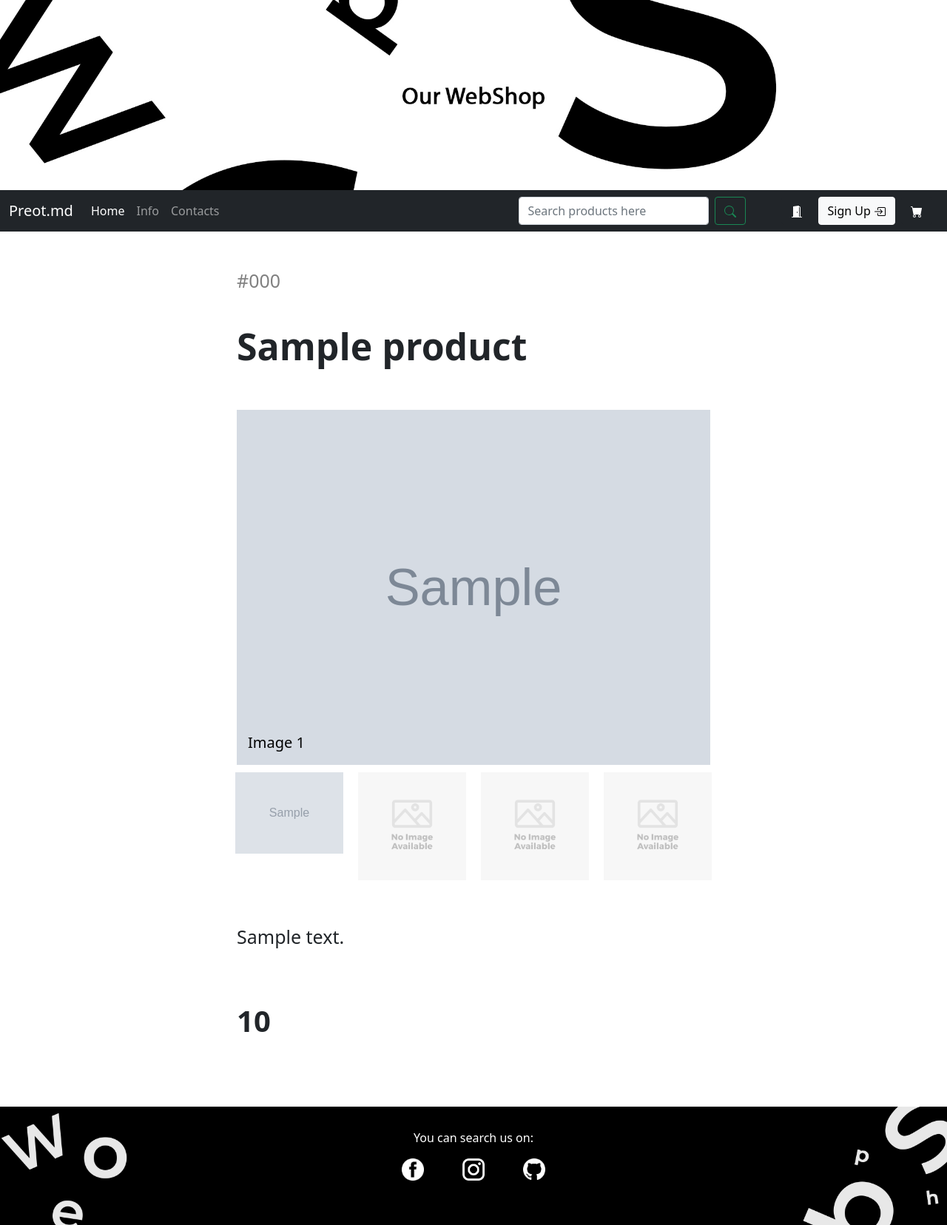
After one commit to sasa-bonta/WebShop_preot.md, a Symfony app: template templates/product/show-product-details.html.twig in a window 1280 px wide. The commit adds this page. Shown: the whole page at 74% size. Run offline with Twig, Linux system fonts and the light colour scheme; the template is opened without the code that fills it: most values are stand-ins (such as "Sample title", 1, 10 or a date in 2020); grey boxes marked "Sample" are stand-in pictures; some libraries are stand-ins or nearby versions.

Commit message:
Display product by code (back + front) work well

```diff
--- a/src/Controller/ProductController.php
+++ b/src/Controller/ProductController.php
@@ -63,7 +63,10 @@ class ProductController extends AbstractController
      */
     public function show(Product $product): Response
     {
-        return $this->render('product/show.html.twig', [
+//        return $this->render('product/show.html.twig', [
+//            'product' => $product,
+//        ]);
+        return $this->render('product/show-product-details.html.twig', [
             'product' => $product,
         ]);
     }
--- /dev/null
+++ b/templates/product/show-product-details.html.twig
@@ -0,0 +1,189 @@
+{% extends 'base.html.twig' %}
+
+{% block title %}Product{% endblock %}
+
+{% block body %}
+    <header>
+        {# Slider HERE #}
+        <img class="img-fluid" src="{{ asset('assets/main/images/header-image.jpg') }}" width="2000" alt="1">
+    </header>
+
+    <div>
+        {# Navbar #}
+        <nav class="navbar navbar-expand-lg navbar-dark bg-dark">
+            <div class="container-fluid">
+                <div class="navbar-brand">Preot.md</div>
+                <button class="navbar-toggler" type="button" data-bs-toggle="collapse"
+                        data-bs-target="#navbarSupportedContent" aria-controls="navbarSupportedContent"
+                        aria-expanded="false" aria-label="Toggle navigation">
+                    <span class="navbar-toggler-icon"></span>
+                </button>
+                <div class="collapse navbar-collapse" id="navbarSupportedContent">
+                    <ul class="navbar-nav me-auto mb-2 mb-lg-0">
+                        <li class="nav-item">
+                            <a class="nav-link active" aria-current="page" href="#">Home</a>
+                        </li>
+                        <li class="nav-item">
+                            <a class="nav-link" href="#">Info</a>
+                        </li>
+                        <li class="nav-item">
+                            <a class="nav-link" href="#">Contacts</a>
+                        </li>
+                    </ul>
+
+                    <form class="d-flex mx-5">
+                        <input class="form-control me-2" type="search" placeholder="Search products here"
+                               aria-label="Search">
+                        <button class="btn btn-outline-success" type="submit">
+                            <svg xmlns="http://www.w3.org/2000/svg" width="16" height="16" fill="currentColor"
+                                 class="bi bi-search" viewBox="0 0 16 16">
+                                <path d="M11.742 10.344a6.5 6.5 0 1 0-1.397 1.398h-.001c.03.04.062.078.098.115l3.85 3.85a1 1 0 0 0 1.415-1.414l-3.85-3.85a1.007 1.007 0 0 0-.115-.1zM12 6.5a5.5 5.5 0 1 1-11 0 5.5 5.5 0 0 1 11 0z"/>
+                            </svg>
+                        </button>
+                    </form>
+                    <button type="button" class="btn btn-dark me-2">
+                        <svg xmlns="http://www.w3.org/2000/svg" width="16" height="16" fill="currentColor"
+                             class="bi bi-door-open-fill" viewBox="0 0 16 16">
+                            <path d="M1.5 15a.5.5 0 0 0 0 1h13a.5.5 0 0 0 0-1H13V2.5A1.5 1.5 0 0 0 11.5 1H11V.5a.5.5 0 0 0-.57-.495l-7 1A.5.5 0 0 0 3 1.5V15H1.5zM11 2h.5a.5.5 0 0 1 .5.5V15h-1V2zm-2.5 8c-.276 0-.5-.448-.5-1s.224-1 .5-1 .5.448.5 1-.224 1-.5 1z"/>
+                        </svg>
+                    </button>
+                    <button type="button" class="btn btn-light me-2">Sign Up
+                        <svg xmlns="http://www.w3.org/2000/svg" width="16" height="16" fill="currentColor"
+                             class="bi bi-box-arrow-in-right" viewBox="0 0 16 16">
+                            <path fill-rule="evenodd"
+                                  d="M6 3.5a.5.5 0 0 1 .5-.5h8a.5.5 0 0 1 .5.5v9a.5.5 0 0 1-.5.5h-8a.5.5 0 0 1-.5-.5v-2a.5.5 0 0 0-1 0v2A1.5 1.5 0 0 0 6.5 14h8a1.5 1.5 0 0 0 1.5-1.5v-9A1.5 1.5 0 0 0 14.5 2h-8A1.5 1.5 0 0 0 5 3.5v2a.5.5 0 0 0 1 0v-2z"/>
+                            <path fill-rule="evenodd"
+                                  d="M11.854 8.354a.5.5 0 0 0 0-.708l-3-3a.5.5 0 1 0-.708.708L10.293 7.5H1.5a.5.5 0 0 0 0 1h8.793l-2.147 2.146a.5.5 0 0 0 .708.708l3-3z"/>
+                        </svg>
+                    </button>
+                    <button type="button" class="btn btn-dark me-2">
+                        <svg xmlns="http://www.w3.org/2000/svg" width="16" height="16" fill="currentColor"
+                             class="bi bi-cart-fill" viewBox="0 0 16 16">
+                            <path d="M0 1.5A.5.5 0 0 1 .5 1H2a.5.5 0 0 1 .485.379L2.89 3H14.5a.5.5 0 0 1 .491.592l-1.5 8A.5.5 0 0 1 13 12H4a.5.5 0 0 1-.491-.408L2.01 3.607 1.61 2H.5a.5.5 0 0 1-.5-.5zM5 12a2 2 0 1 0 0 4 2 2 0 0 0 0-4zm7 0a2 2 0 1 0 0 4 2 2 0 0 0 0-4zm-7 1a1 1 0 1 1 0 2 1 1 0 0 1 0-2zm7 0a1 1 0 1 1 0 2 1 1 0 0 1 0-2z"/>
+                        </svg>
+                    </button>
+                </div>
+            </div>
+        </nav>
+
+        <div id="product-images">
+            {# Product code #}
+            <br><br>
+            <p id="product-code">#{{ product.code }}</p>
+            {# Name #}
+            <br>
+            <h1 id="product-name"><b>{{ product.name }}</b></h1>
+            <br><br>
+            {# Galery #}
+            <div class="custom-container">
+                <img id="expandedImg" style="width:100%">
+                <div id="imgtext"></div>
+            </div>
+
+            <script>
+                function myFunction(imgs) {
+                    var expandImg = document.getElementById("expandedImg");
+                    var imgText = document.getElementById("imgtext");
+                    expandImg.src = imgs.src;
+                    imgText.innerHTML = imgs.alt;
+                    expandImg.parentElement.style.display = "block";
+                }
+            </script>
+
+            <div class="row">
+                <div class="column">
+                    <img src="{{ asset(product.imgPath) }}" alt="Image 1" style="width:100%"
+                         onclick="myFunction(this);" onload="myFunction(this);">
+                </div>
+                <div class="column">
+                    <img src="{{ asset('assets/main/images/no-image.png') }}" alt="Image 2" style="width:100%"
+                         onclick="myFunction(this);">
+                </div>
+                <div class="column">
+                    <img src="{{ asset('assets/main/images/no-image.png') }}" alt="Image 3" style="width:100%"
+                         onclick="myFunction(this);">
+                </div>
+                <div class="column">
+                    <img src="{{ asset('assets/main/images/no-image.png') }}" alt="Image 4" style="width:100%"
+                         onclick="myFunction(this);">
+                </div>
+            </div>
+            {# Description #}
+            <br><br>
+            <p id="description">{{ product.description }}</p>
+            {# Price #}
+            <br><br>
+            <p id="price"><b>{{ product.price }}</b></p>
+        </div>
+        {# Footer #}
+        <footer>
+            <div class="footer_content">
+                <p>You can search us on:</p>
+                <div class="social">
+                    <a href="#"><img class="mx-4" src="{{ asset('assets/main/images/social/facebook.png') }}" width="30"
+                                     alt="1"></a>
+                    <a href="#"><img class="mx-4" src="{{ asset('assets/main/images/social/instagram.png') }}"
+                                     width="30"
+                                     alt="2"></a>
+                    <a href="#"><img class="mx-4" src="{{ asset('assets/main/images/social/github.png') }}" width="30"
+                                     alt="3"></a>
+                </div>
+            </div>
+            <img class="img-fluid" src="{{ asset('assets/main/images/footer.jpg') }}" width="2000" alt="2">
+        </footer>
+    </div>
+{% endblock %}
+
+
+{# ################################  Initial Version   ################################## #}
+
+{# {% extends 'base.html.twig' %} #}
+
+{# {% block title %}Product{% endblock %} #}
+
+{# {% block body %} #}
+{# <h1>Product</h1> #}
+
+{# <table class="table"> #}
+{# <tbody> #}
+{# <tr> #}
+{# <th>Id</th> #}
+{# <td>{{ product.id }}</td> #}
+{# </tr> #}
+{# <tr> #}
+{# <th>Code</th> #}
+{# <td>{{ product.code }}</td> #}
+{# </tr> #}
+{# <tr> #}
+{# <th>Name</th> #}
+{# <td>{{ product.name }}</td> #}
+{# </tr> #}
+{# <tr> #}
+{# <th>Category</th> #}
+{# <td>{{ product.category }}</td> #}
+{# </tr> #}
+{# <tr> #}
+{# <th>Price</th> #}
+{# <td>{{ product.price }}</td> #}
+{# </tr> #}
+{# <tr> #}
+{# <th>Img_path</th> #}
+{# <td>{{ product.imgPath }}</td> #}
+{# </tr> #}
+{# <tr> #}
+{# <th>Created_at</th> #}
+{# <td>{{ product.createdAt ? product.createdAt|date('Y-m-d H:i:s') : '' }}</td> #}
+{# </tr> #}
+{# <tr> #}
+{# <th>Updated_at</th> #}
+{# <td>{{ product.updatedAt ? product.updatedAt|date('Y-m-d H:i:s') : '' }}</td> #}
+{# </tr> #}
+{# </tbody> #}
+{# </table> #}
+
+{# <a href="{{ path('product_index') }}">back to list</a> #}
+{# <br> #}
+{# <a href="{{ path('product_edit', {'code': product.code}) }}">edit</a> #}
+
+{# {{ include('product/_delete_form.html.twig') }} #}
+{# {% endblock %}   #}
--- a/templates/product/show.html.twig
+++ b/templates/product/show.html.twig
@@ -24,6 +24,10 @@
                 <td>{{ product.category }}</td>
             </tr>
             <tr>
+                <th>Description</th>
+                <td>{{ product.description }}</td>
+            </tr>
+            <tr>
                 <th>Price</th>
                 <td>{{ product.price }}</td>
             </tr>
```
Also changed, not shown: public/assets/main/images/no-image.png (added).
